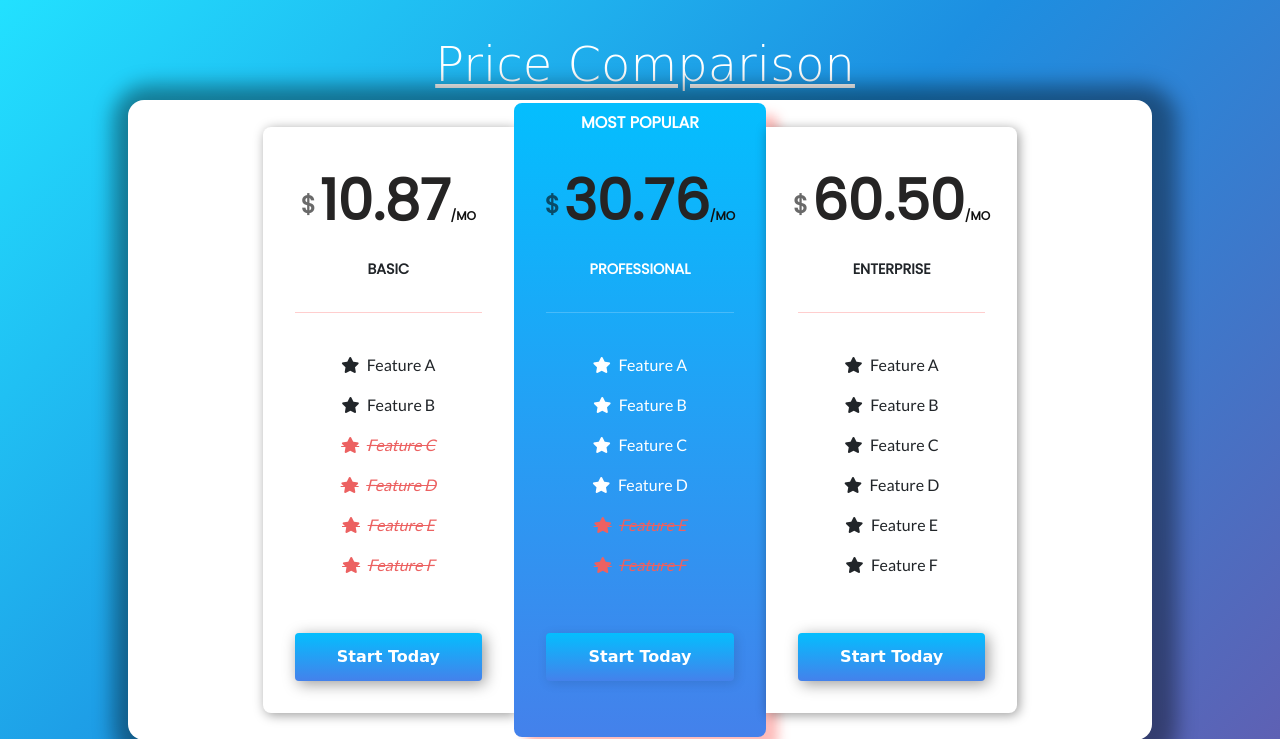
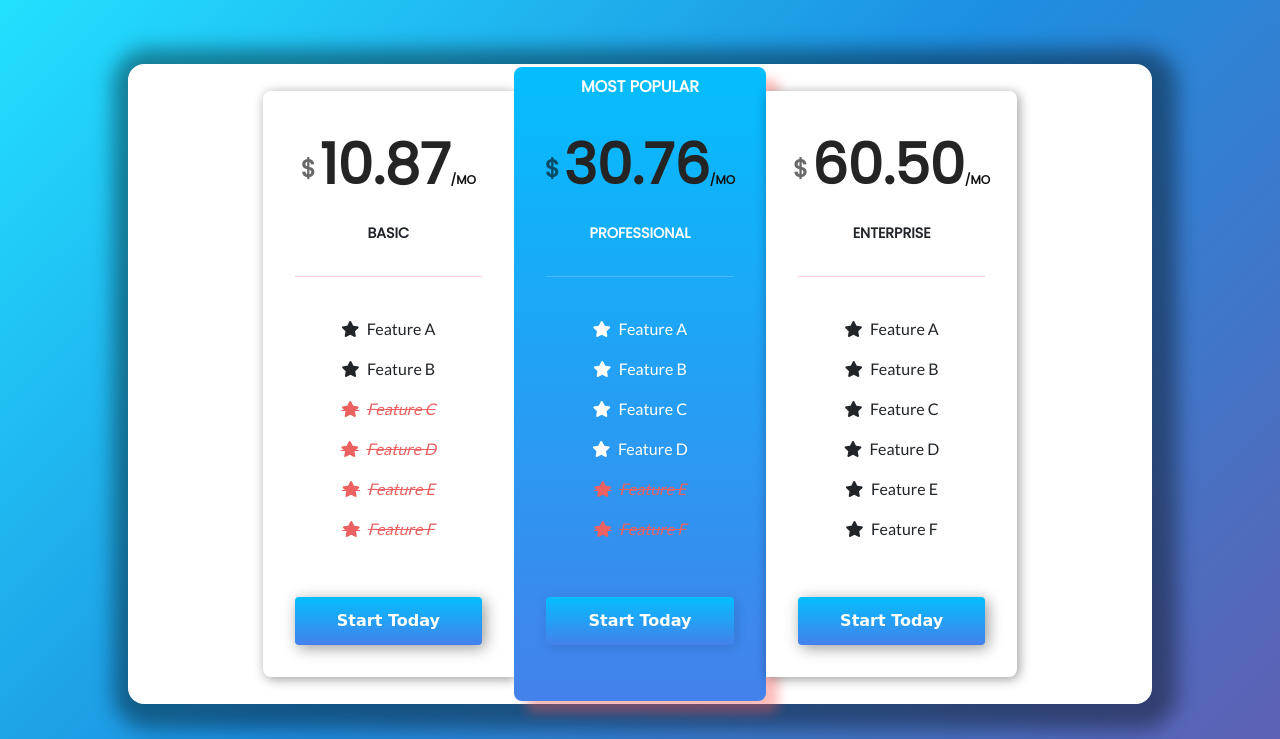
Before and after one commit to raybags-web-dev/Price_comparison, a PHP site: page / in a window 1280 px wide. Shown: the top 739 px of the page. Run offline with PHP 8.4, Linux system fonts and the light colour scheme; some libraries are stand-ins or nearby versions; some web fonts are replaced.

Commit message:
responsiveness_3

```diff
--- a/home.html
+++ b/home.html
@@ -27,9 +27,7 @@
 
 <body>
     <section>
-        <header>
-            <div id="hd" class="heading"> Price Comparison</div>
-        </header>
+
         <div class="jumbotron card">
             <section class="price-comparison">
                 <div class="price-column card">
--- a/styles/styles.css
+++ b/styles/styles.css
@@ -261,8 +261,4 @@ section .price-column:nth-child(3):hover {
         max-width: 715px;
         min-width: 715px;
     }
-    #hd {
-        font-size: 40px;
-        text-decoration: none;
-    }
 }
```
